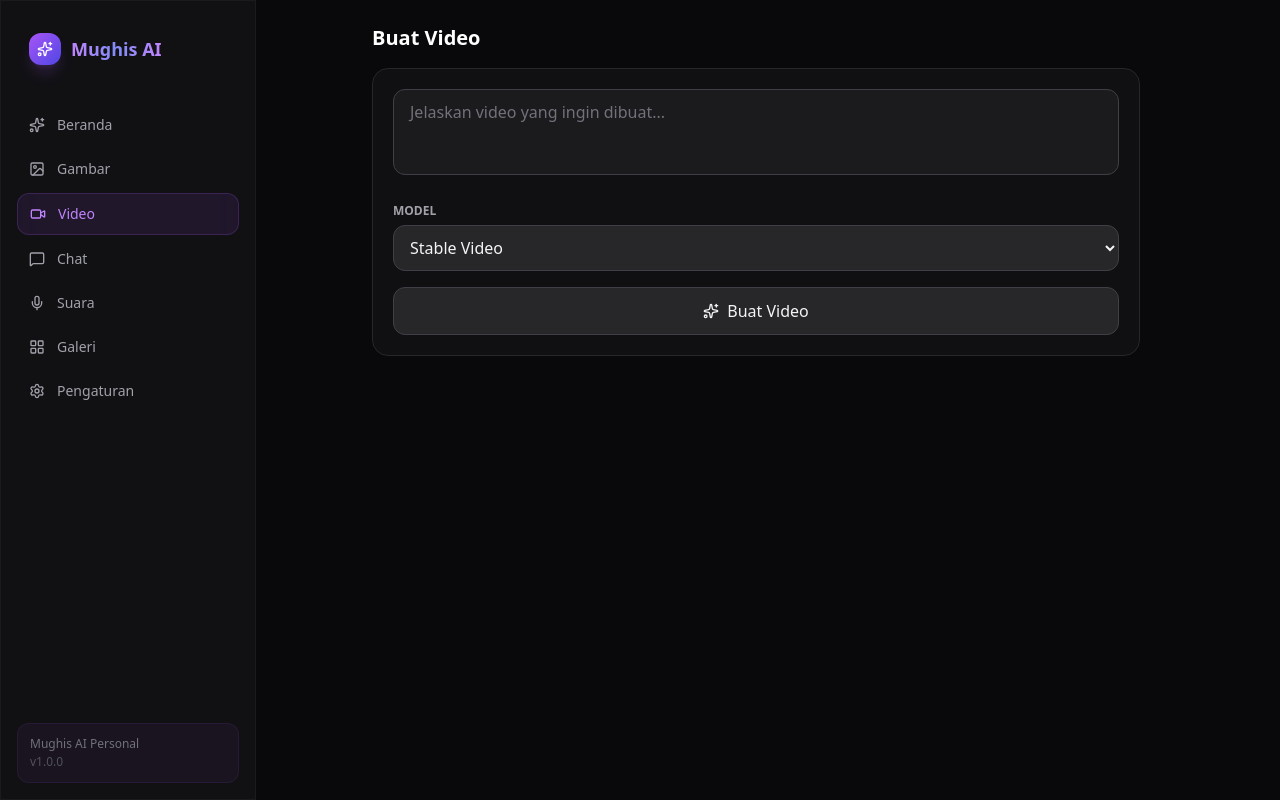
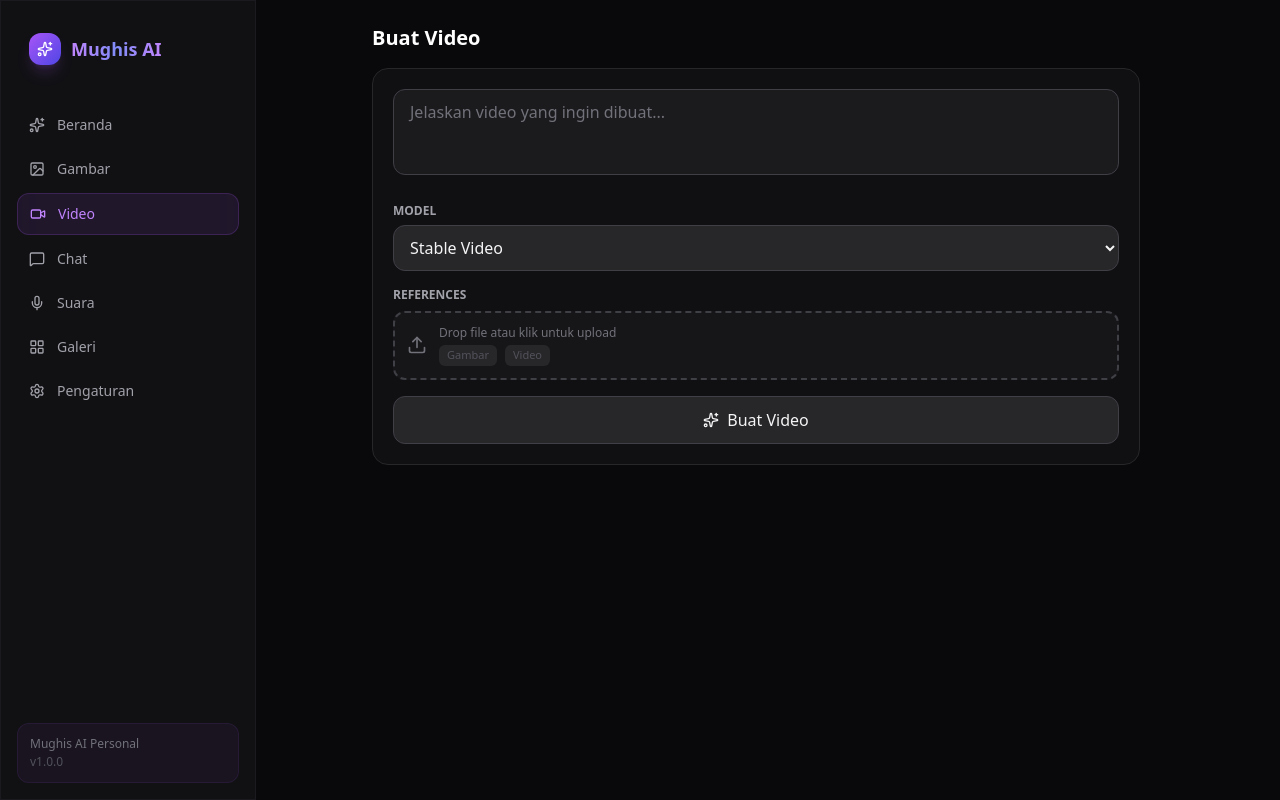
Before and after one commit to agya1806-blip/mughis-ai-app, a Next.js app in the folder apps/web/: page /video in a window 1280 px wide. Built offline with nearby package versions, Linux system fonts and the light colour scheme.

Commit message:
feat: reference media image (drag-drop, preview, strength slider) & video (multiple refs)

```diff
--- a/apps/web/src/app/image/page.tsx
+++ b/apps/web/src/app/image/page.tsx
@@ -1,6 +1,6 @@
 "use client";
-import { useState, useRef } from "react";
-import { Sparkles, Download, RefreshCw, Trash2, Clock, StopCircle } from "lucide-react";
+import { useState, useRef, useCallback } from "react";
+import { Sparkles, Download, RefreshCw, Trash2, Clock, StopCircle, Upload, X } from "lucide-react";
 import { Card, CardTitle } from "@/components/card";
 import { Button } from "@/components/button";
 import { Textarea } from "@/components/input";
@@ -16,7 +16,33 @@ export default function ImagePage() {
   const [generating, setGenerating] = useState(false);
   const [result, setResult] = useState<string | null>(null);
   const [history, setHistory] = useState(getAll("image"));
+  const [referenceImage, setReferenceImage] = useState<string | undefined>(undefined);
+  const [referenceStrength, setReferenceStrength] = useState(50);
+  const [dragOver, setDragOver] = useState(false);
   const abortRef = useRef<AbortController | null>(null);
+  const fileRef = useRef<HTMLInputElement>(null);
+
+  const handleFile = useCallback((file: File) => {
+    if (!file.type.startsWith("image/")) { toast.error("Hanya file gambar"); return; }
+    const url = URL.createObjectURL(file);
+    if (referenceImage) URL.revokeObjectURL(referenceImage);
+    setReferenceImage(url);
+  }, [referenceImage]);
+
+  const handleDrop = useCallback((e: React.DragEvent) => {
+    e.preventDefault();
+    setDragOver(false);
+    const file = e.dataTransfer.files[0];
+    if (file) handleFile(file);
+  }, [handleFile]);
+
+  const handleDragOver = (e: React.DragEvent) => { e.preventDefault(); setDragOver(true); };
+  const handleDragLeave = () => setDragOver(false);
+
+  const removeRef = () => {
+    if (referenceImage) URL.revokeObjectURL(referenceImage);
+    setReferenceImage(undefined);
+  };
 
   const handleGenerate = async () => {
     if (!prompt.trim()) { toast.error("Masukkan prompt"); return; }
@@ -26,7 +52,7 @@ export default function ImagePage() {
     const res2 = await generateImage({ prompt: prompt.trim(), model, width: res.width, height: res.height, signal: abortRef.current.signal });
     if (res2.error && !res2.imageUrl) { toast.error(res2.error); setGenerating(false); return; }
     const url = res2.data ? URL.createObjectURL(res2.data) : res2.imageUrl || "";
-    const item = add("image", { prompt: prompt.trim(), url, model });
+    const item = add("image", { prompt: prompt.trim(), url, model, referenceImage, referenceStrength });
     setResult(item.url || null);
     setHistory(getAll("image"));
     setGenerating(false);
@@ -63,6 +89,43 @@ export default function ImagePage() {
                 </select>
               </div>
             </div>
+
+            <div className="space-y-2">
+              <label className="text-xs font-semibold text-zinc-400 uppercase">Reference Image</label>
+              {referenceImage !== undefined ? (
+                <div className="relative inline-block">
+                  <img src={referenceImage} alt="" className="h-28 w-28 rounded-xl object-cover border border-zinc-700" />
+                  <button onClick={removeRef}
+                    className="absolute -top-2 -right-2 p-1 rounded-full bg-zinc-800 border border-zinc-700 text-zinc-400 hover:text-white transition-colors">
+                    <X className="w-3.5 h-3.5" />
+                  </button>
+                </div>
+              ) : (
+                <div
+                  onDrop={handleDrop}
+                  onDragOver={handleDragOver}
+                  onDragLeave={handleDragLeave}
+                  onClick={() => fileRef.current?.click()}
+                  className={`flex flex-col items-center justify-center h-28 rounded-xl border-2 border-dashed cursor-pointer transition-colors ${
+                    dragOver ? "border-purple-500 bg-purple-500/10" : "border-zinc-700 hover:border-zinc-600 bg-zinc-800/30"
+                  }`}>
+                  <Upload className="w-5 h-5 text-zinc-500 mb-1" />
+                  <span className="text-xs text-zinc-500">Drop atau klik untuk upload</span>
+                </div>
+              )}
+              <input ref={fileRef} type="file" accept="image/*" onChange={(e) => { const f = e.target.files?.[0]; if (f) handleFile(f); }} className="hidden" />
+            </div>
+
+            {referenceImage !== undefined && (
+              <div className="space-y-1.5">
+                <div className="flex items-center justify-between">
+                  <label className="text-xs font-semibold text-zinc-400 uppercase">Reference Strength</label>
+                  <span className="text-xs text-zinc-500 tabular-nums">{referenceStrength}%</span>
+                </div>
+                <input type="range" min={0} max={100} value={referenceStrength} onChange={(e) => setReferenceStrength(+e.target.value)}
+                  className="w-full h-1.5 bg-zinc-700 rounded-full appearance-none cursor-pointer accent-purple-500" />
+              </div>
+            )}
 
             <Button onClick={generating ? cancel : handleGenerate} className="w-full" size="lg">
               {generating ? <><StopCircle className="w-4 h-4" /> Batal</> : <><Sparkles className="w-4 h-4" /> Buat Gambar</>}
--- a/apps/web/src/app/video/page.tsx
+++ b/apps/web/src/app/video/page.tsx
@@ -1,6 +1,6 @@
 "use client";
-import { useState, useRef } from "react";
-import { Sparkles, Download, RefreshCw, Trash2, Clock, StopCircle, Video as VideoIcon } from "lucide-react";
+import { useState, useRef, useCallback } from "react";
+import { Sparkles, Download, RefreshCw, Trash2, Clock, StopCircle, Video as VideoIcon, Upload, X, Image as ImageIcon, Film } from "lucide-react";
 import { Card, CardTitle } from "@/components/card";
 import { Button } from "@/components/button";
 import { Textarea } from "@/components/input";
@@ -9,13 +9,41 @@ import { generateVideo, VIDEO_MODELS } from "@/lib/ai";
 import { getAll, add, remove } from "@/lib/storage";
 import { toast } from "@/lib/toast";
 
+type RefItem = { id: string; type: "image" | "video"; url: string; name: string };
+
 export default function VideoPage() {
   const [prompt, setPrompt] = useState("");
   const [model, setModel] = useState(VIDEO_MODELS.huggingface[0].value);
   const [generating, setGenerating] = useState(false);
   const [result, setResult] = useState<string | null>(null);
   const [history, setHistory] = useState(getAll("video"));
+  const [references, setReferences] = useState<RefItem[]>([]);
+  const [dragOver, setDragOver] = useState(false);
   const abortRef = useRef<AbortController | null>(null);
+  const imgRef = useRef<HTMLInputElement>(null);
+  const vidRef = useRef<HTMLInputElement>(null);
+
+  const addRef = useCallback((file: File) => {
+    const type = file.type.startsWith("video") ? "video" : "image";
+    if (type === "image" && !file.type.startsWith("image/")) { toast.error("Format tidak didukung"); return; }
+    if (type === "video" && !file.type.startsWith("video/")) { toast.error("Format video tidak didukung"); return; }
+    const url = URL.createObjectURL(file);
+    setReferences((prev) => [...prev, { id: crypto.randomUUID(), type, url, name: file.name }]);
+  }, []);
+
+  const removeRef = useCallback((id: string) => {
+    setReferences((prev) => { const item = prev.find((r) => r.id === id); if (item) URL.revokeObjectURL(item.url); return prev.filter((r) => r.id !== id); });
+  }, []);
+
+  const handleDrop = useCallback((e: React.DragEvent) => {
+    e.preventDefault();
+    setDragOver(false);
+    const files = Array.from(e.dataTransfer.files);
+    files.forEach((f) => addRef(f));
+  }, [addRef]);
+
+  const handleDragOver = (e: React.DragEvent) => { e.preventDefault(); setDragOver(true); };
+  const handleDragLeave = () => setDragOver(false);
 
   const handleGenerate = async () => {
     if (!prompt.trim()) { toast.error("Masukkan prompt"); return; }
@@ -26,7 +54,7 @@ export default function VideoPage() {
     if (res.error) { toast.error(res.error); setGenerating(false); return; }
     if (!res.data) { toast.error("Tidak ada hasil"); setGenerating(false); return; }
     const url = URL.createObjectURL(res.data);
-    add("video", { prompt: prompt.trim(), url, model });
+    add("video", { prompt: prompt.trim(), url, model, referenceVideo: references.map((r) => r.url).join(",") });
     setResult(url);
     setHistory(getAll("video"));
     setGenerating(false);
@@ -53,6 +81,62 @@ export default function VideoPage() {
                   models.map((m) => <option key={m.value} value={m.value}>{m.label}</option>)
                 )}
               </select>
+            </div>
+
+            <div className="space-y-2">
+              <div className="flex items-center justify-between">
+                <label className="text-xs font-semibold text-zinc-400 uppercase">References</label>
+                {references.length > 0 && (
+                  <div className="flex gap-1">
+                    <button onClick={() => imgRef.current?.click()} className="text-xs text-zinc-500 hover:text-zinc-300 px-2 py-1 rounded-lg bg-zinc-800 transition-colors">
+                      <ImageIcon className="w-3 h-3 inline mr-1" />Gambar
+                    </button>
+                    <button onClick={() => vidRef.current?.click()} className="text-xs text-zinc-500 hover:text-zinc-300 px-2 py-1 rounded-lg bg-zinc-800 transition-colors">
+                      <Film className="w-3 h-3 inline mr-1" />Video
+                    </button>
+                  </div>
+                )}
+              </div>
+
+              {references.length > 0 && (
+                <div className="flex flex-wrap gap-2">
+                  {references.map((ref) => (
+                    <div key={ref.id} className="relative group">
+                      {ref.type === "image" ? (
+                        <img src={ref.url} alt="" className="h-20 w-20 rounded-xl object-cover border border-zinc-700" />
+                      ) : (
+                        <div className="h-20 w-20 rounded-xl border border-zinc-700 bg-zinc-800 flex items-center justify-center">
+                          <video src={ref.url} className="h-full w-full rounded-xl object-cover" />
+                        </div>
+                      )}
+                      <button onClick={() => removeRef(ref.id)}
+                        className="absolute -top-1.5 -right-1.5 p-0.5 rounded-full bg-zinc-800 border border-zinc-700 text-zinc-400 opacity-0 group-hover:opacity-100 transition-opacity hover:text-white">
+                        <X className="w-3 h-3" />
+                      </button>
+                      <span className="text-[10px] text-zinc-500 mt-0.5 block truncate max-w-20">{ref.name}</span>
+                    </div>
+                  ))}
+                </div>
+              )}
+
+              <div
+                onDrop={handleDrop}
+                onDragOver={handleDragOver}
+                onDragLeave={handleDragLeave}
+                className={`flex items-center gap-3 p-3 rounded-xl border-2 border-dashed cursor-pointer transition-colors ${
+                  dragOver ? "border-purple-500 bg-purple-500/10" : "border-zinc-700 hover:border-zinc-600 bg-zinc-800/30"
+                }`}>
+                <Upload className="w-5 h-5 text-zinc-500 shrink-0" />
+                <div className="flex-1">
+                  <p className="text-xs text-zinc-500">Drop file atau klik untuk upload</p>
+                  <div className="flex gap-2 mt-1">
+                    <button onClick={(e) => { e.stopPropagation(); imgRef.current?.click(); }} className="text-[11px] text-zinc-600 hover:text-zinc-400 bg-zinc-800 px-2 py-0.5 rounded-md">Gambar</button>
+                    <button onClick={(e) => { e.stopPropagation(); vidRef.current?.click(); }} className="text-[11px] text-zinc-600 hover:text-zinc-400 bg-zinc-800 px-2 py-0.5 rounded-md">Video</button>
+                  </div>
+                </div>
+              </div>
+              <input ref={imgRef} type="file" accept="image/*" onChange={(e) => { const f = e.target.files?.[0]; if (f) addRef(f); e.target.value = ""; }} className="hidden" />
+              <input ref={vidRef} type="file" accept="video/*" onChange={(e) => { const f = e.target.files?.[0]; if (f) addRef(f); e.target.value = ""; }} className="hidden" />
             </div>
 
             <Button onClick={generating ? cancel : handleGenerate} className="w-full" size="lg" variant="secondary">
--- a/apps/web/src/lib/storage.ts
+++ b/apps/web/src/lib/storage.ts
@@ -6,6 +6,9 @@ type Item = {
   data?: string;
   model?: string;
   provider?: string;
+  referenceImage?: string;
+  referenceVideo?: string;
+  referenceStrength?: number;
   created_at: string;
 };
 
```
